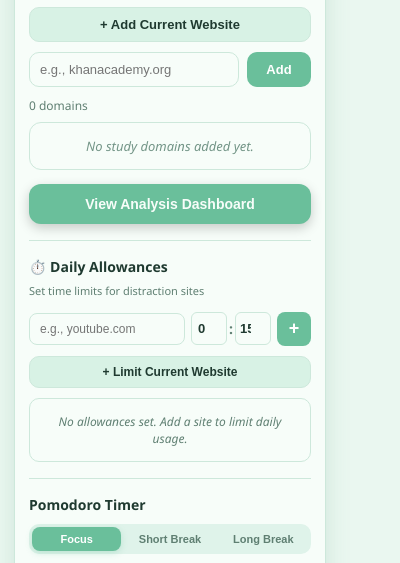
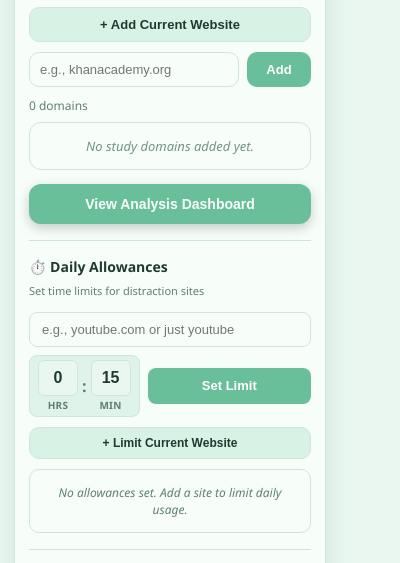
Before and after one commit to ronak-123456/study-extension, a browser extension: page popup/popup.html in a window 400 px wide. Shown: the part 241-804 px from the top of the page. Drawn offline with Linux system fonts and the light colour scheme.

Commit message:
style: redesign allowance input UI and improve domain normalization logic

```diff
--- a/popup/popup.html
+++ b/popup/popup.html
@@ -634,20 +634,20 @@
 
     .allowance-add-row {
       display: flex;
-      gap: 6px;
+      flex-wrap: wrap;
+      gap: 8px;
       align-items: center;
       margin-bottom: 10px;
     }
 
     .allowance-add-row input[type="text"] {
-      flex: 1;
-      padding: 8px 10px;
+      width: 100%;
+      padding: 9px 12px;
       border-radius: 8px;
       border: 1px solid var(--line);
       background: var(--card);
       color: var(--text);
-      font-size: 12px;
-      min-width: 0;
+      font-size: 13px;
     }
 
     .allowance-add-row input[type="text"]:focus {
@@ -656,22 +656,40 @@
       box-shadow: 0 0 0 2px rgba(106, 191, 155, 0.15);
     }
 
+    .allowance-time-row {
+      display: flex;
+      align-items: center;
+      gap: 8px;
+      width: 100%;
+    }
+
     .allowance-time-inputs {
       display: flex;
       align-items: center;
-      gap: 2px;
+      gap: 4px;
+      background: var(--bg-2);
+      border-radius: 8px;
+      padding: 4px 8px;
+      border: 1px solid var(--line);
     }
 
     .allowance-time-inputs input {
-      width: 36px;
+      width: 40px;
       padding: 8px 4px;
       border-radius: 6px;
       border: 1px solid var(--line);
-      background: var(--card);
+      background: var(--bg-1);
       color: var(--text);
-      font-size: 13px;
-      font-weight: 600;
+      font-size: 16px;
+      font-weight: 700;
       text-align: center;
+      -moz-appearance: textfield;
+    }
+
+    .allowance-time-inputs input::-webkit-outer-spin-button,
+    .allowance-time-inputs input::-webkit-inner-spin-button {
+      -webkit-appearance: none;
+      margin: 0;
     }
 
     .allowance-time-inputs input:focus {
@@ -680,19 +698,34 @@
     }
 
     .allowance-colon {
-      font-weight: 700;
+      font-weight: 800;
       color: var(--muted);
-      font-size: 14px;
+      font-size: 16px;
+    }
+
+    .allowance-time-label {
+      font-size: 10px;
+      font-weight: 600;
+      color: var(--muted);
+      text-transform: uppercase;
+      letter-spacing: 0.3px;
+    }
+
+    .allowance-time-unit {
+      display: flex;
+      flex-direction: column;
+      align-items: center;
+      gap: 2px;
     }
 
     .allowance-add-btn {
-      width: 34px;
-      height: 34px;
+      flex: 1;
+      height: 36px;
       border-radius: 8px;
       border: none;
       background: var(--primary);
       color: white;
-      font-size: 18px;
+      font-size: 13px;
       font-weight: 700;
       cursor: pointer;
       display: flex;
@@ -716,8 +749,18 @@
       margin: 0;
       padding: 0;
       border-radius: 10px;
-      overflow: hidden;
+      overflow-y: auto;
+      max-height: 200px;
       border: 1px solid var(--line);
+    }
+
+    .allowance-list::-webkit-scrollbar {
+      width: 4px;
+    }
+
+    .allowance-list::-webkit-scrollbar-thumb {
+      background: var(--muted);
+      border-radius: 4px;
     }
 
     .allowance-list:empty {
@@ -888,13 +931,21 @@
         <span class="allowance-subtitle">Set time limits for distraction sites</span>
       </div>
       <div class="allowance-add-row">
-        <input type="text" id="allowanceDomainInput" placeholder="e.g., youtube.com" autocomplete="off">
-        <div class="allowance-time-inputs">
-          <input type="number" id="allowanceHours" min="0" max="23" value="0" title="Hours">
-          <span class="allowance-colon">:</span>
-          <input type="number" id="allowanceMinutes" min="0" max="59" value="15" title="Minutes">
+        <input type="text" id="allowanceDomainInput" placeholder="e.g., youtube.com or just youtube" autocomplete="off">
+        <div class="allowance-time-row">
+          <div class="allowance-time-inputs">
+            <div class="allowance-time-unit">
+              <input type="number" id="allowanceHours" min="0" max="23" value="0" title="Hours">
+              <span class="allowance-time-label">hrs</span>
+            </div>
+            <span class="allowance-colon">:</span>
+            <div class="allowance-time-unit">
+              <input type="number" id="allowanceMinutes" min="0" max="59" value="15" title="Minutes">
+              <span class="allowance-time-label">min</span>
+            </div>
+          </div>
+          <button id="addAllowanceBtn" class="allowance-add-btn" title="Add allowance">Set Limit</button>
         </div>
-        <button id="addAllowanceBtn" class="allowance-add-btn" title="Add allowance">+</button>
       </div>
       <button id="addCurrentAllowanceBtn" class="secondary-btn" style="margin-bottom: 10px; font-size: 12px; padding: 8px;">+ Limit Current Website</button>
       <ul id="allowanceList" class="allowance-list"></ul>
--- a/popup/popup.js
+++ b/popup/popup.js
@@ -242,7 +242,8 @@ document.addEventListener('DOMContentLoaded', () => {
   }
 
   function cleanAllowanceDomain(input) {
-    // Remove protocol, paths, whitespace
+    // Remove protocol, paths, whitespace, decode URI
+    try { input = decodeURIComponent(input); } catch(e) {}
     input = input.replace(/^(https?:\/\/)?(www\.)?/, '').split('/')[0].trim();
     // If it has a dot, treat as valid domain
     if (input && input.includes('.')) return input;
```
